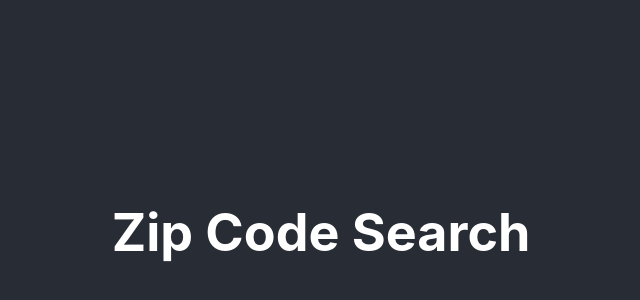
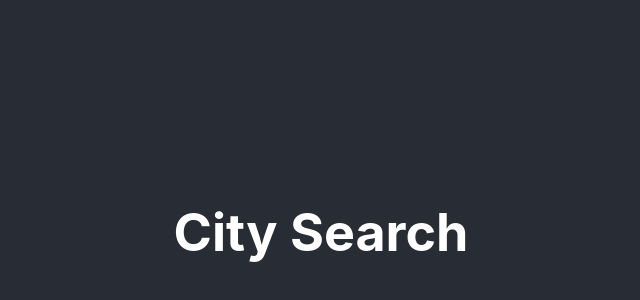
Before and after one commit to CUNY-2X-TTP-2020/react-city-search, a React (Create React App) app: page / in a window 1280 px wide. Shown: the part 168-468 px from the top of the page, without its empty margins (319-959 px from the left). Built offline with nearby package versions, Linux system fonts and the light colour scheme.

Commit message:
Fix typo

```diff
--- a/src/App.js
+++ b/src/App.js
@@ -6,7 +6,7 @@ function App()
     return (
         <div className="App">
             <header className="App-header">
-                <h1>Zip Code Search</h1>
+                <h1>City Search</h1>
             </header>
         </div>
     );
```
